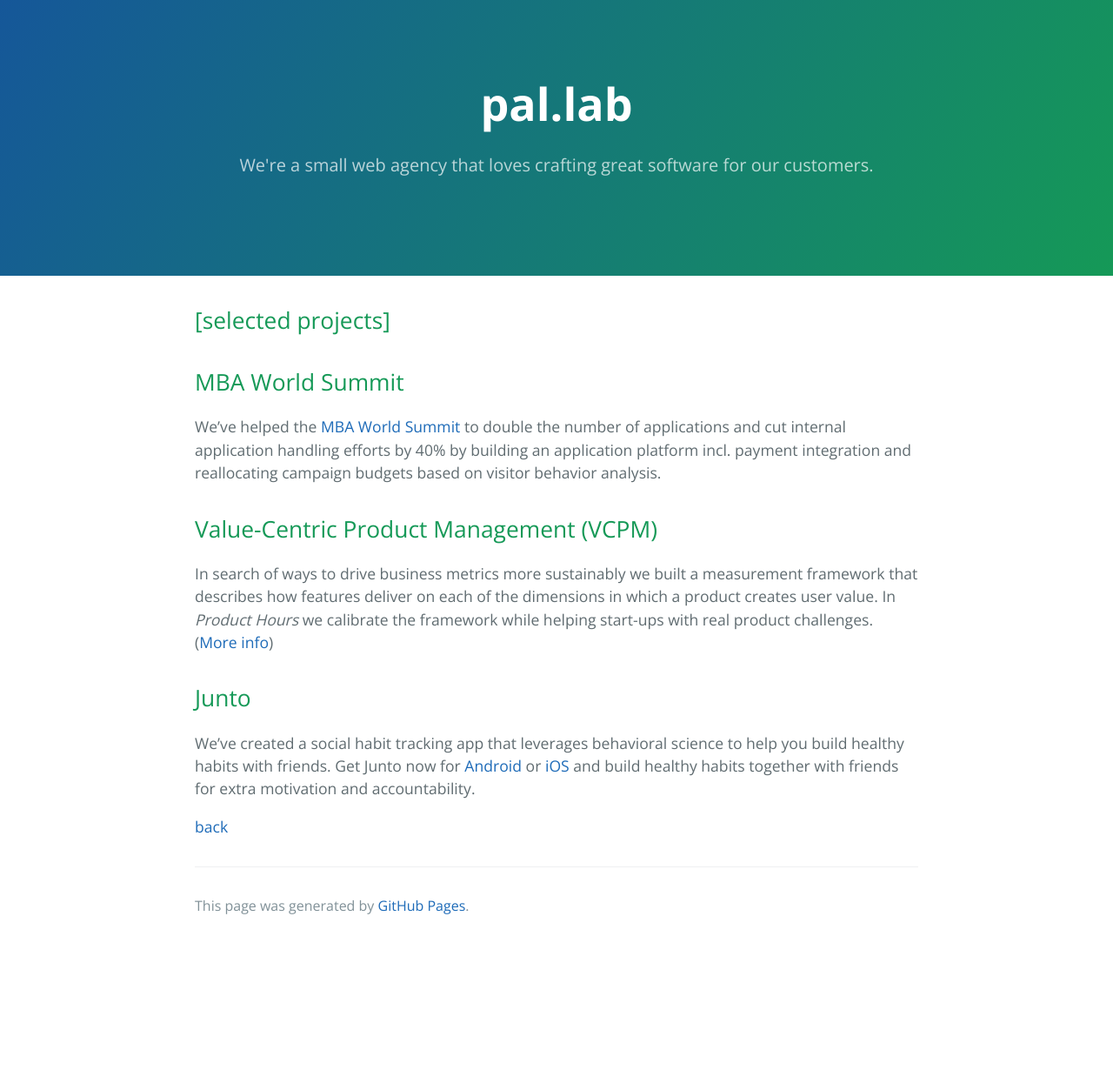
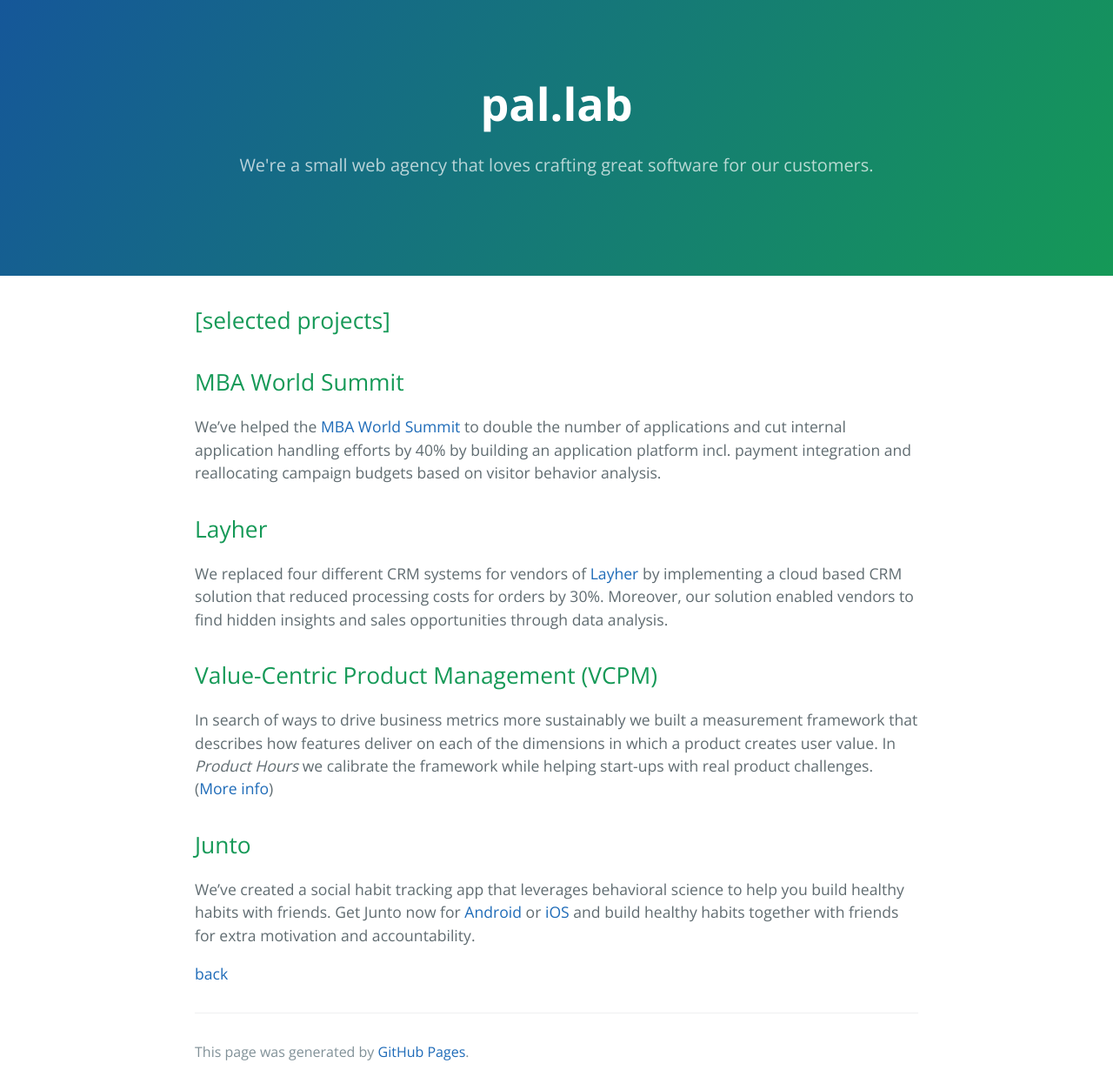
Before and after one commit to pal-lab/pal-lab.github.io, a Jekyll site: the page built from projects.md, in a window 1280 px wide. Shown: the whole page at 87% size. Built offline with Jekyll 4.4.1, drawn with Linux system fonts in a browser that asks for light colours; our own code applies the rules of GitHub Pages for plain Markdown files; before the commit the page ends 1085 px from its top, so only the background shows below that.

Commit message:
editorial

```diff
--- a/projects.md
+++ b/projects.md
@@ -7,6 +7,9 @@ layout: default
 ## [](#header-2)MBA World Summit
 
 We've helped the [MBA World Summit](http://mbaworldsummit.com/) to double the number of applications and cut internal application handling efforts by 40% by building an application platform incl. payment integration and reallocating campaign budgets based on visitor behavior analysis.
+
+## [](#header-2)Layher
+We replaced four different CRM systems for vendors of [Layher](http://www.layher-bautechnik.de/en/) by implementing a cloud based CRM solution that reduced processing costs for orders by 30%. Moreover, our solution enabled vendors to find hidden insights and sales opportunities through data analysis.
 
 ## [](#header-2)Value-Centric Product Management (VCPM)
 
```
